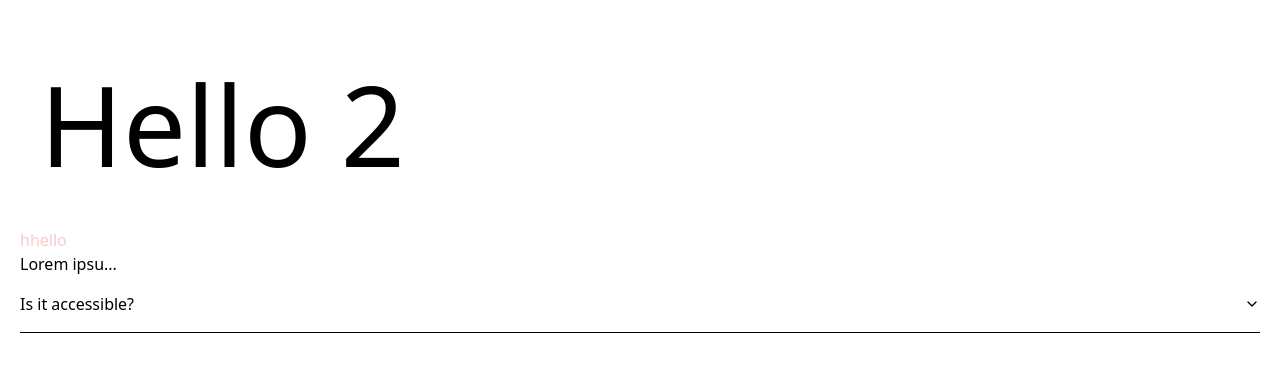
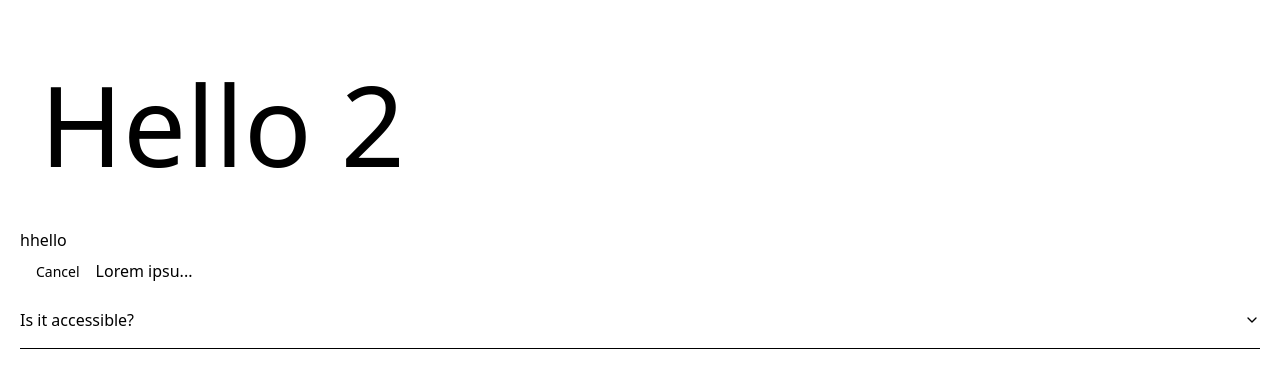
Before and after one commit to Kraya-core/k-ui, a React app: page / in a window 1280 px wide. Shown: the top 388 px of the page. Built offline with nearby package versions, Linux system fonts and the light colour scheme.

Commit message:
CHORE: variables added in globals

```diff
--- a/src/components/ui/button.tsx
+++ b/src/components/ui/button.tsx
@@ -1,31 +1,29 @@
-import * as React from "react";
-import { Slot } from "@radix-ui/react-slot";
-import { cva, type VariantProps } from "class-variance-authority";
+import * as React from "react"
+import { Slot } from "@radix-ui/react-slot"
+import { cva, type VariantProps } from "class-variance-authority"
 
-import { cn } from "@/lib/utils";
-import Loader from "@/ui-kit/loader/Loader";
+import { cn } from "@/lib/utils"
 
 const buttonVariants = cva(
-  "inline-flex items-center justify-center whitespace-nowrap rounded-md text-[0.7rem] 2xl:text-[0.8rem] font-medium ring-offset-background transition-colors focus-visible:outline-none disabled:pointer-events-none disabled:opacity-50",
+  "inline-flex items-center justify-center gap-2 whitespace-nowrap rounded-md text-sm font-medium ring-offset-background transition-colors focus-visible:outline-none focus-visible:ring-2 focus-visible:ring-ring focus-visible:ring-offset-2 disabled:pointer-events-none disabled:opacity-50 [&_svg]:pointer-events-none [&_svg]:size-4 [&_svg]:shrink-0",
   {
     variants: {
       variant: {
-        default: "bg-primary dark:bg-primary/80 text-primary-foreground",
+        default: "bg-primary text-primary-foreground hover:bg-primary/90",
         destructive:
-          "bg-destructive text-destructive-foreground hover:bg-destructive/90 ",
+          "bg-destructive text-destructive-foreground hover:bg-destructive/90",
         outline:
-          "border border-input bg-white dark:text-dark_text_tertiary dark:hover:bg-dark_bg2  hover:bg-accent hover:text-accent-foreground dark:border-dark_border",
+          "border border-input bg-background hover:bg-accent hover:text-accent-foreground",
         secondary:
           "bg-secondary text-secondary-foreground hover:bg-secondary/80",
-        ghost:
-          "hover:bg-accent hover:text-accent-foreground  dark:hover:bg-dark_bg3 dark:text-dark_text_secondary hover:dark:text-dark_text_primary",
+        ghost: "hover:bg-accent hover:text-accent-foreground",
         link: "text-primary underline-offset-4 hover:underline",
       },
       size: {
-        default: "h-8 px-2 py-0",
-        sm: "h-8 rounded-md px-2",
-        lg: "h-8 rounded-md 2xl:h-9 px-2 py-0",
-        icon: "h-8 w-8",
+        default: "h-10 px-4 py-2",
+        sm: "h-9 rounded-md px-3",
+        lg: "h-11 rounded-md px-8",
+        icon: "h-10 w-10",
       },
     },
     defaultVariants: {
@@ -33,43 +31,26 @@ const buttonVariants = cva(
       size: "default",
     },
   }
-);
+)
 
 export interface ButtonProps
   extends React.ButtonHTMLAttributes<HTMLButtonElement>,
     VariantProps<typeof buttonVariants> {
-  asChild?: boolean;
+  asChild?: boolean
 }
 
-const Button = React.forwardRef<
-  HTMLButtonElement,
-  ButtonProps & { loading?: boolean; disabled?: boolean }
->(
-  (
-    {
-      className,
-      variant,
-      size,
-      loading = false,
-      disabled = false,
-      asChild = false,
-      ...props
-    },
-    ref
-  ) => {
-    const Comp = asChild ? Slot : "button";
+const Button = React.forwardRef<HTMLButtonElement, ButtonProps>(
+  ({ className, variant, size, asChild = false, ...props }, ref) => {
+    const Comp = asChild ? Slot : "button"
     return (
       <Comp
         className={cn(buttonVariants({ variant, size, className }))}
         ref={ref}
-        disabled={disabled || loading}
         {...props}
-      >
-        {loading ? <Loader /> : props.children}
-      </Comp>
-    );
+      />
+    )
   }
-);
-Button.displayName = "Button";
+)
+Button.displayName = "Button"
 
-export { Button, buttonVariants };
+export { Button, buttonVariants }
--- a/src/global.css
+++ b/src/global.css
@@ -22,6 +22,41 @@
     --destructive-foreground: 210 40% 98%;
     --ring: 215 20.2% 65.1%;
     --radius: 0.5rem;
+
+    /* Color Palette */
+    --color-backgroundPrimary: #f6fbfb;
+    --color-backgroundSecondary: #dee7ed;
+    --color-backgroundSuccess: #cff1e6;
+    --color-backgroundError: #fee2e2;
+    --color-backgroundWarning: #fdf7e6;
+    --color-backgroundInfo: #d8e6fd;
+
+
+    --color-accentPrimary: #003c66;
+    --color-accentSecondary: #99d6ff;
+    --color-accentSuccess: #10b981b3;
+    --color-accentWarning: #eab208b3;
+    --color-accentError: #ef4444b3;
+    --color-accentInfo: #3b82f6b3;
+
+    --color-textPrimary: #1a2b38;
+    --color-textSecondary: #6d8598;
+    --color-textTertiary: #c3d3df;
+    --color-textdisabled: #d3dce2;
+    --color-textAutoFilled: #9aa9b5;
+
+    --color-borderPrimary: #e0e6ea;
+    --color-borderSecondary: #eef2f4;
+
+    --color-chartBackground: #fff;
+    --color-chartAxisPrimary: #dfe1e4;
+    --color-chartAxisLabel: #64748b;
+    --color-chartAxisGrid: #e0e0e0;
+
+    --color-lowestQuotePrimary: #f0fdf4;
+    --color-lowestQuoteSecondary: #fefce8;
+    --color-lowestQuoteTertiary: #fff1f2;
+
   }
 
   .dark {
@@ -44,14 +79,95 @@
     --destructive: 0 63% 31%;
     --destructive-foreground: 210 40% 98%;
     --ring: 216 34% 17%;
+
+
+    --color-backgroundPrimary: #121212;
+    --color-backgroundSecondary: #1c1c1c;
+    --color-backgroundTertiary: #262626;
+    --color-backgroundSuccess: #80E0A7;
+    --color-backgroundError: #E57373;
+    --color-backgroundWarning: #F8D84D;
+    --color-backgroundInfo: #64B5F6;
+
+    --color-accentPrimary: #1a3d63;
+    --color-accentSecondary: #7ab8d8;
+    --color-accentSuccess: #34c759;
+    --color-accentWarning: #f8a21b;
+    --color-accentError: #e11d48;
+    --color-accentInfo: #4f91f1;
+
+    --color-textPrimary: #e5e5e5;;
+    --color-textSecondary: #b0b0ba;
+    --color-textTertiary:  #b8c1c8;
+    --color-textdisabled:  #6c757d;
+    --color-textAutoFilled:  #adb5bd;
+
+    --color-borderPrimary: #313131;
+    --color-borderSecondary: #444444;
+
+    --color-chartBackground: #1c1c1c;
+    --color-chartAxisLabel: #a1a1aa;
+    --color-chartAxisGrid: #555555;
+
+    --color-lowestQuotePrimary: #A8E8A5;
+    --color-lowestQuoteSecondary: #D6B94B;
+    --color-lowestQuoteTertiary: #F1D0D6;
   }
+
+
+  .text-heading{
+    font-size: 1.2rem;
+    color: var(--color-textPrimary);
+    font-weight: 600;
+  }
+
+  .text-subHeading{
+    font-size: 0.85rem;
+    color: var(--color-textPrimary);
+    font-weight: 600;
+  }
+
+  .text-bodyPrimary{
+    font-size: 0.75rem;
+    color:var(--color-textPrimary);
+    font-weight: 500;
+  }
+
+  .text-bodySecondary{
+    font-size: 0.7rem;
+    color:var(--color-textPrimary);
+    font-weight: 500;
+  }
+
+  .text-bodyTertiary{
+    font-size: 0.65rem;
+    color:var(--color-textPrimary);
+    font-weight: 500;
+  }
+
+  @media(min-width: 768px){
+    .text-heading{
+      font-size: 1.3rem;
+    }
+  }
+
+
+  @media (min-width: 1920px) {
+   .text-subHeading{
+      font-size: 0.9rem;
+    }
+
+    .text-bodyPrimary{
+      font-size: 0.85rem;
+    }
+
+    .text-bodySecondary{
+      font-size: 0.8rem;
+    }
+
+    .text-bodyTertiary{
+      font-size: 0.75rem;
+    }
+  }
+
 }
-
-@layer base {
-  /* * {
-    @apply border-border;
-  } */
-  /* body {
-    @apply font-sans antialiased bg-background text-foreground;
-  } */
-}
--- a/src/lib/App.tsx
+++ b/src/lib/App.tsx
@@ -7,12 +7,14 @@ import {
   AccordionTrigger,
 } from "@/components/ui/accordion";
 import TextTruncate from "@/components/common/TextTruncate";
+import { Button } from "@/components/ui/button";
 
 function App() {
   return (
     <div className="p-5">
-      <h1 className="p-5 text-[7rem] bg-light-bg">Hello 2</h1>
-      <p className="text-red-200">{toLoweercase("HHELLO")}</p>
+      <h1 className="p-5 text-[7rem]">Hello 2</h1>
+      <p className="">{toLoweercase("HHELLO")}</p>
+      <Button variant="destructive">Cancel</Button>
       <TextTruncate
         text={
           "Lorem ipsum dolor sit amet consectetur adipisicing elit. Esse, ullam?"
--- a/src/ui-kit/buttons/AsyncButton.tsx
+++ b/src/ui-kit/buttons/AsyncButton.tsx
@@ -15,7 +15,7 @@ function AsyncButton({ onClick, children, ...props }: IAsyncButtonProps) {
   };
 
   return (
-    <Button onClick={handleClick} loading={loading} {...props}>
+    <Button onClick={handleClick} {...props}>
       {children}
     </Button>
   );
--- a/tailwind.config.ts
+++ b/tailwind.config.ts
@@ -42,7 +42,45 @@ module.exports = {
   			card: {
   				DEFAULT: 'hsl(var(--card))',
   				foreground: 'hsl(var(--card-foreground))'
-  			}
+  			},
+
+			//background//
+			'color-backgroundPrimary': 'var(--color-backgroundPrimary)',
+			'color-backgroundSecondary': 'var(--color-backgroundSecondary)',
+			'color-backgroundSuccess': 'var(--color-backgroundSuccess)',
+			'color-backgroundError': 'var(--color-backgroundError)',
+			'color-backgroundWarning': 'var(--color-backgroundWarning)',
+			'color-backgroundInfo': 'var(--color-backgroundInfo)',
+
+			//accent//
+			'color-accentPrimary': 'var(--color-accentPrimary)',
+			'color-accentSecondary': 'var(--color-accentSecondary)',
+			'color-accentSuccess': 'var(--color-accentSuccess)',
+			'color-accentWarning': 'var(--color-accentWarning)',
+			'color-accentError': 'var(--color-accentError)',
+			'color-accentInfo': 'var(--color-accentInfo)',
+
+			//text//
+			'color-textPrimary': 'var(--color-textPrimary)',
+			'color-textSecondary': 'var(--color-textSecondary)',
+			'color-textTertiary': 'var(--color-textTertiary)',
+			'color-textDisabled': 'var(--color-textdisabled)',
+			'color-textAutoFilled': 'var(--color-textAutoFilled)',
+
+			//border//
+			'color-borderPrimary': 'var(--color-borderPrimary)',
+			'color-borderSecondary': 'var(--color-borderSecondary)',
+
+			//chart//
+			'color-chartBackground': 'var(--color-chartBackground)',
+			'color-chartAxisPrimary': 'var(--color-chartAxisPrimary)',
+			'color-chartAxisLabel': 'var(--color-chartAxisLabel)',
+			'color-chartAxisGrid': 'var(--color-chartAxisGrid)',
+
+			//lowestrank for rfq quotes//
+			'color-lowestQuotePrimary': 'var(--color-lowestQuotePrimary)',
+			'color-lowestQuoteSecondary': 'var(--color-lowestQuoteSecondary)',
+			'color-lowestQuoteTertiary': 'var(--color-lowestQuoteTertiary)',
   		},
   		borderRadius: {
   			lg: '`var(--radius)`',
```
Also changed, not shown: package.json (+17 -16 lines), 1 other file (tests, documents, lock files or other folders).
